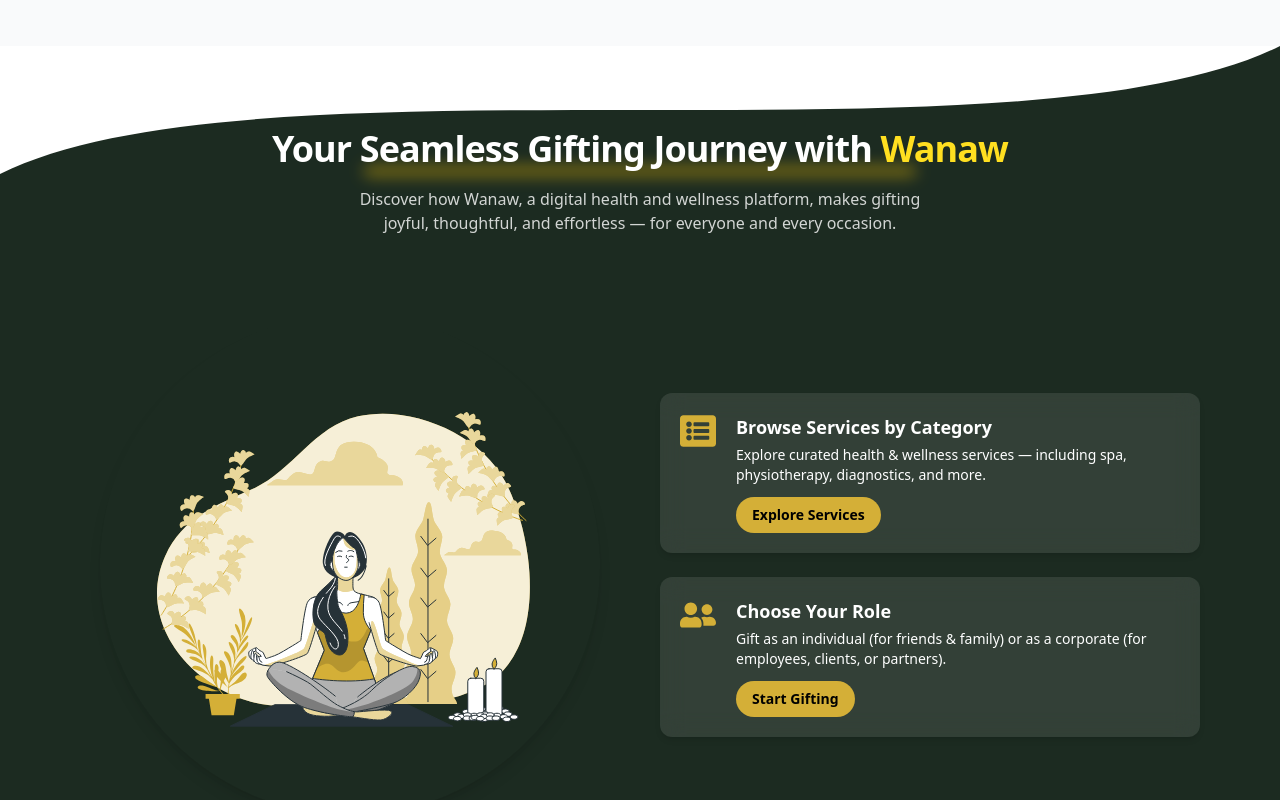
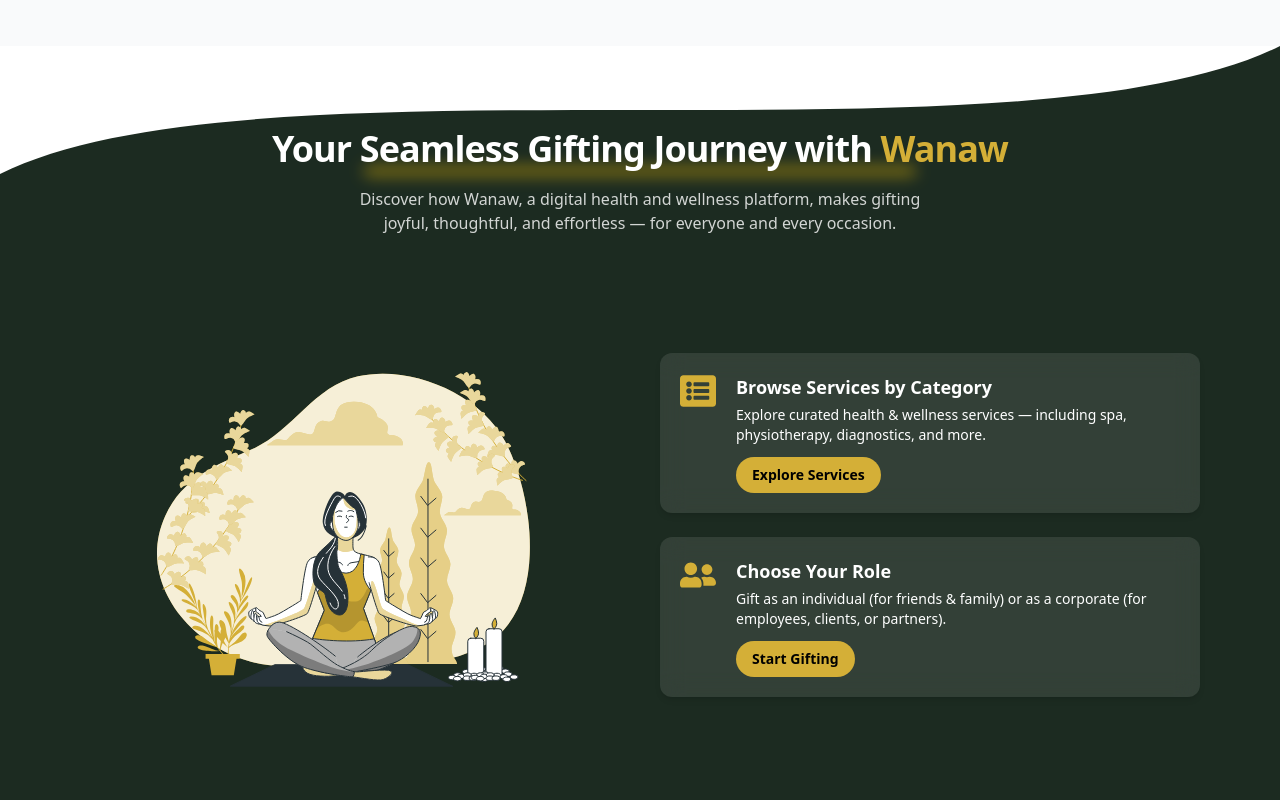
Before and after one commit to HilaryGH/Wanaw-Digital-Solutions, a React (Vite) app in the folder client/: page / in a window 1280 px wide. Shown: the part 1460-2260 px from the top of the page. Built offline with nearby package versions, Linux system fonts and the light colour scheme; no server answers.

Commit message:
Fix: admin dashbored fixed

```diff
--- a/client/src/components/Dashbords/PrivateRoute.tsx
+++ b/client/src/components/Dashbords/PrivateRoute.tsx
@@ -1,37 +1,33 @@
-// src/components/Dashbords/PrivateRoute.tsx
-import React from "react";
+import React, { type ReactNode } from "react";
 import { Navigate } from "react-router-dom";
 
-// Replace this with your actual method to get user role (context, redux, etc.)
 function getUserRole(): string | null {
-  // Example: role stored in localStorage under "userRole"
   return localStorage.getItem("userRole");
 }
 
 interface PrivateRouteProps {
-  requiredRole?: string; // optional required role for route
-  children: React.ReactNode;
+  requiredRole?: string;
+  children: ReactNode;
 }
 
 const PrivateRoute: React.FC<PrivateRouteProps> = ({ requiredRole, children }) => {
   const userRole = getUserRole();
 
   if (!userRole) {
-    // User not logged in or no role found
+    console.warn("Access denied: No user role found");
     return <Navigate to="/unauthorized" replace />;
   }
 
-  // Super admin bypasses all role checks
+  // ✅ Allow super_admin to access everything
   if (userRole === "super_admin") {
     return <>{children}</>;
   }
 
-  // If a requiredRole is set and userRole doesn't match, redirect
   if (requiredRole && userRole !== requiredRole) {
+    console.warn(`Access denied: Role "${userRole}" does not match required "${requiredRole}"`);
     return <Navigate to="/unauthorized" replace />;
   }
 
-  // Role matches or no role required
   return <>{children}</>;
 };
 
--- a/client/src/components/HomeHighlights.tsx
+++ b/client/src/components/HomeHighlights.tsx
@@ -52,10 +52,10 @@
 
       <div className="relative z-10 flex flex-col gap-10">
         {/* Top: Image + Two Highlights */}
-    <div className="text-center mb-10">
+    <div className="text-center ">
   <h2 className="relative inline-block text-3xl md:text-4xl font-extrabold text-white leading-tight tracking-tight">
     <span className="relative z-10">
-      Your Seamless Gifting Journey with <span className="text-yellow-300">Wanaw</span>
+      Your Seamless Gifting Journey with <span className="text-gold">Wanaw</span>
     </span>
     <span className="absolute -bottom-1 left-1/2 -translate-x-1/2 w-3/4 h-2 bg-yellow-400 rounded-full opacity-60 blur-sm"></span>
   </h2>
@@ -64,14 +64,13 @@
   </p>
 </div>
 
-
         <div className="flex flex-col md:flex-row items-center gap-10">
           {/* Image */}
           <div className="w-full md:w-1/2 flex justify-center">
             <img
               src="/Mindfulness.svg"
               alt="Wellness Illustration"
-              className="w-full max-w-[400px] md:max-w-[500px] rounded-full shadow-lg"
+              className="w-full max-w-[400px] md:max-w-[500px] rounded-full "
             />
           </div>
 
```
